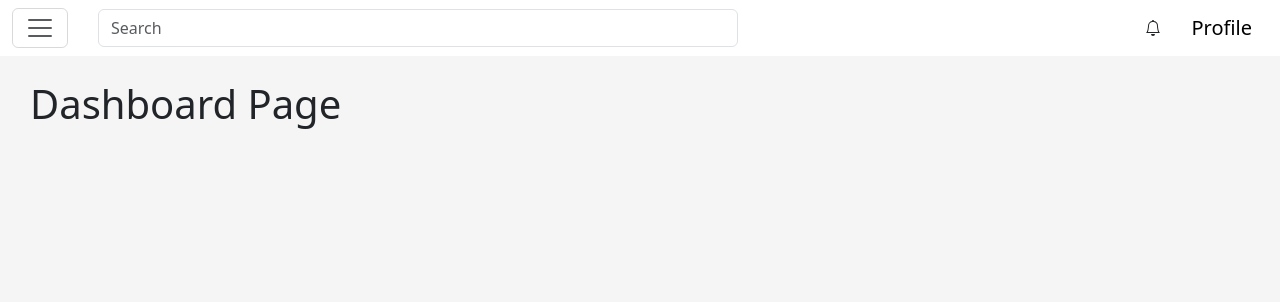
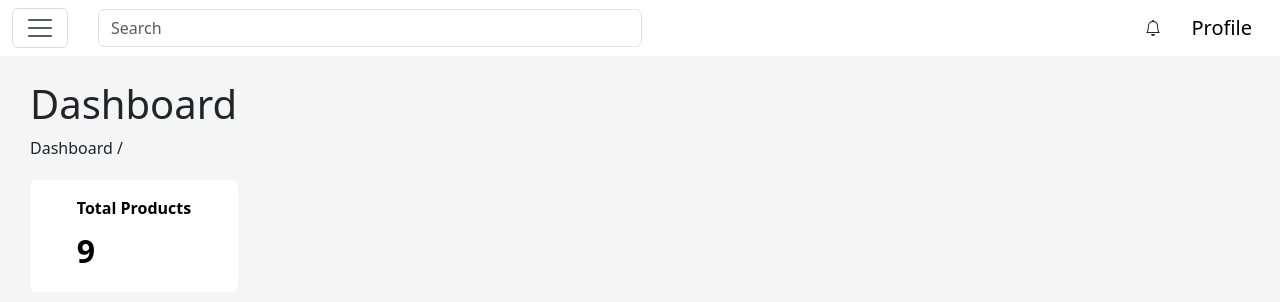
Before and after one commit to peanut150/Inventory-Practice, a React (Vite) app: page /dashboard in a window 1280 px wide. Shown: the top 302 px of the page. Built offline with nearby package versions, Linux system fonts and the light colour scheme.

Commit message:
added content in dashboard & adjusted search input in offcanvas

```diff
--- a/src/components/navbar/OffcanvasNav.jsx
+++ b/src/components/navbar/OffcanvasNav.jsx
@@ -26,7 +26,7 @@ function OffcanvasNav() {
           <div className="d-flex align-items-center me-auto ">
             <input
               className="form-control me-2 d-flex"
-              style={{ marginLeft: "30px", width: "40em" }}
+              style={{ marginLeft: "30px", width: "34em" }}
               type="search"
               placeholder="Search"
               aria-label="Search"
--- a/src/pages/dashboard/dashboard.jsx
+++ b/src/pages/dashboard/dashboard.jsx
@@ -22,7 +22,40 @@ function Dashboard() {
           }}
         >
           <div>
-            <h1>Dashboard Page</h1>
+            <h1>Dashboard</h1>
+            <p style={{ marginBottom: "20px" }}>Dashboard /</p>
+
+            <div
+              className="card"
+              style={{
+                width: "13em",
+                height: "7em",
+                border: "none",
+                alignItems: "center",
+              }}
+            >
+              <div
+                className="card-body"
+                style={{
+                  backgroundColor: "white",
+                  borderRadius: "10px",
+                }}
+              >
+                <p
+                  className="card-text fw-semibold"
+                  style={{ color: "black", marginBottom: "7px" }}
+                >
+                  Total Products
+                </p>
+
+                <p
+                  className="card-text fw-bold"
+                  style={{ color: "black", fontSize: "2em" }}
+                >
+                  9
+                </p>
+              </div>
+            </div>
           </div>
         </div>
       </div>
```
